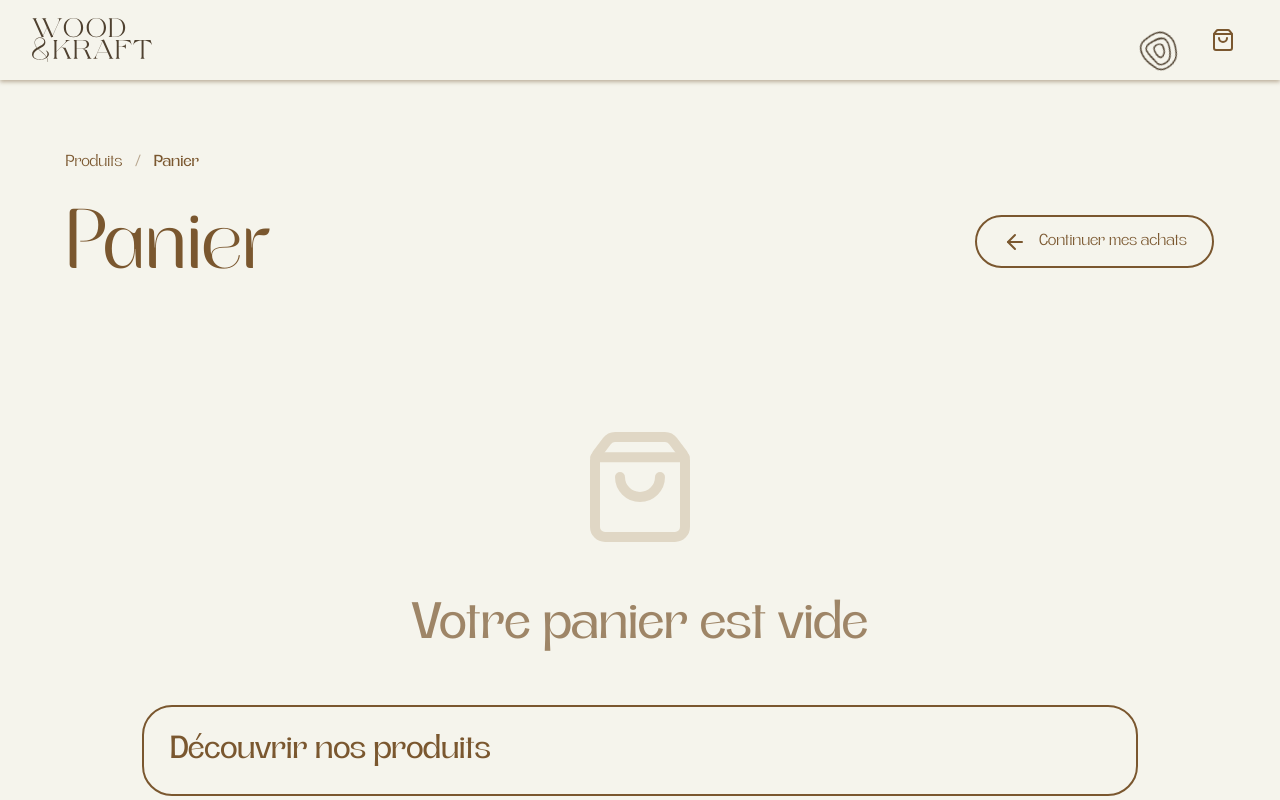
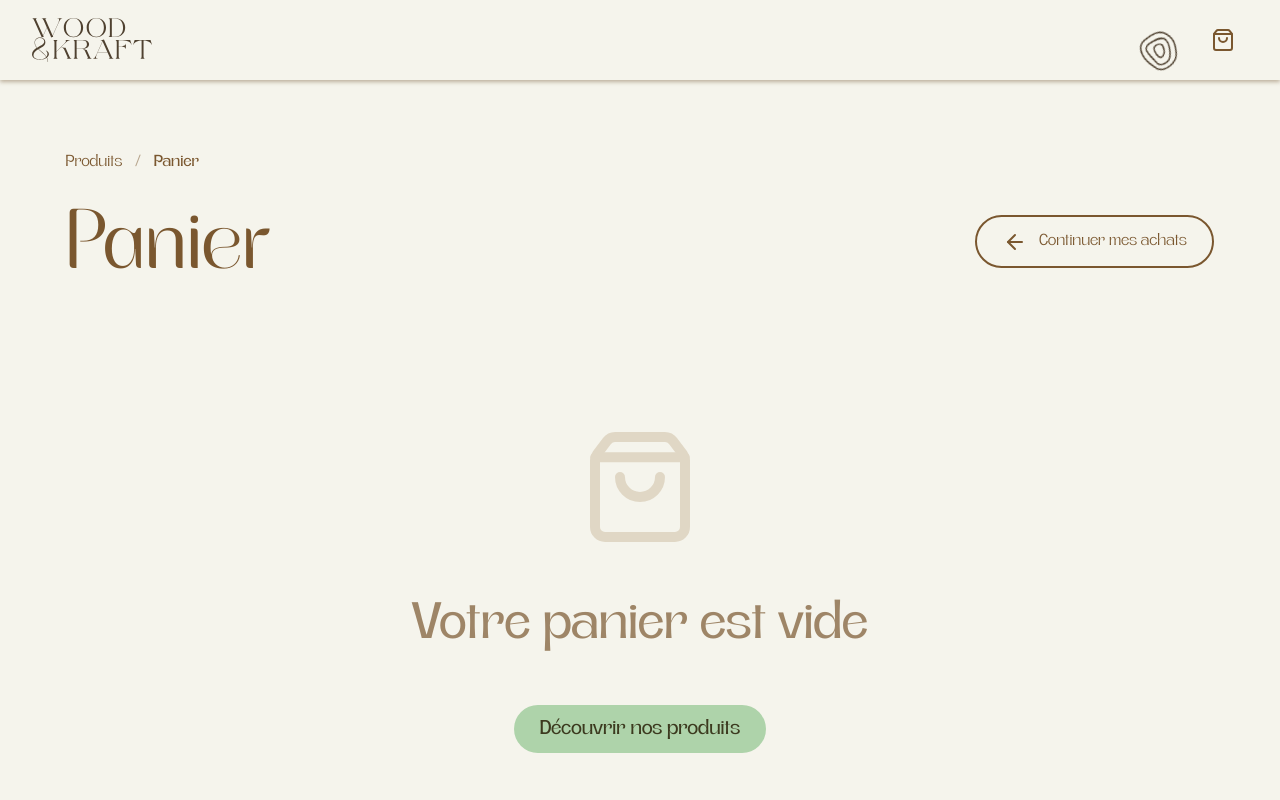
Before and after one commit to nota2k/wood-kraft, a Vue app: page /cart in a window 1280 px wide. Shown: the top 800 px of the page. Built offline with nearby package versions, Linux system fonts and the light colour scheme.

Commit message:
Refactor CartView styles for improved consistency: adjust font sizes for better hierarchy, modify padding and border styles for enhanced layout, and streamline button styles for a cleaner appearance.

```diff
--- a/src/components/ProductFilters.vue
+++ b/src/components/ProductFilters.vue
@@ -156,7 +156,6 @@
     background-color: var(--color-beige);
     border: 2px solid var(--color-marron);
     border-radius: 20px;
-    margin-right: var(--padding-xs);
     max-width: calc(50% - var(--padding-xs));
 
     h3{
--- a/src/views/CartView.vue
+++ b/src/views/CartView.vue
@@ -277,7 +277,7 @@
     }
 
     &__item-name {
-        font-size: var(--font-lg);
+        font-size: var(--font-md);
         color: var(--color-marron);
         font-weight: 400;
         margin: 0;
@@ -309,9 +309,6 @@
         display: flex;
         align-items: center;
         gap: var(--padding-xs);
-        border: var(--border);
-        border-radius: calc(var(--border-radius) / 2);
-        padding: var(--padding-xs);
     }
 
     &__quantity-btn {
@@ -361,7 +358,7 @@
     }
 
     &__summary {
-        padding: var(--padding-md);
+        padding: var(--padding-sm);
         border: var(--border);
         border-radius: var(--border-radius);
         background-color: var(--color-beige);
@@ -374,31 +371,28 @@
         display: flex;
         justify-content: space-between;
         align-items: center;
-        padding: var(--padding-sm) 0;
+        padding: 0;
         border-bottom: var(--border);
         margin-bottom: var(--padding-sm);
     }
 
     &__total-label {
-        font-size: var(--font-lg);
+        font-size: var(--font-md);
         color: var(--color-marron);
         font-weight: 400;
     }
 
     &__total-price {
-        font-size: var(--font-xl);
+        font-size: var(--font-md);
         color: var(--color-marron);
         font-weight: 500;
     }
 
     &__button {
-        width: 100%;
-        padding: var(--padding-sm);
-        border: var(--border);
-        border-radius: var(--border-radius);
-        background-color: transparent;
-        color: var(--color-marron);
-        font-size: var(--font-md);
+        // width: 100%;
+        padding: var(--padding-xs) var(--padding-sm);
+        border-radius: 100px;
+        // font-size: var(--font-md);
         font-weight: 400;
         cursor: pointer;
         transition: opacity var(--transition);
```
